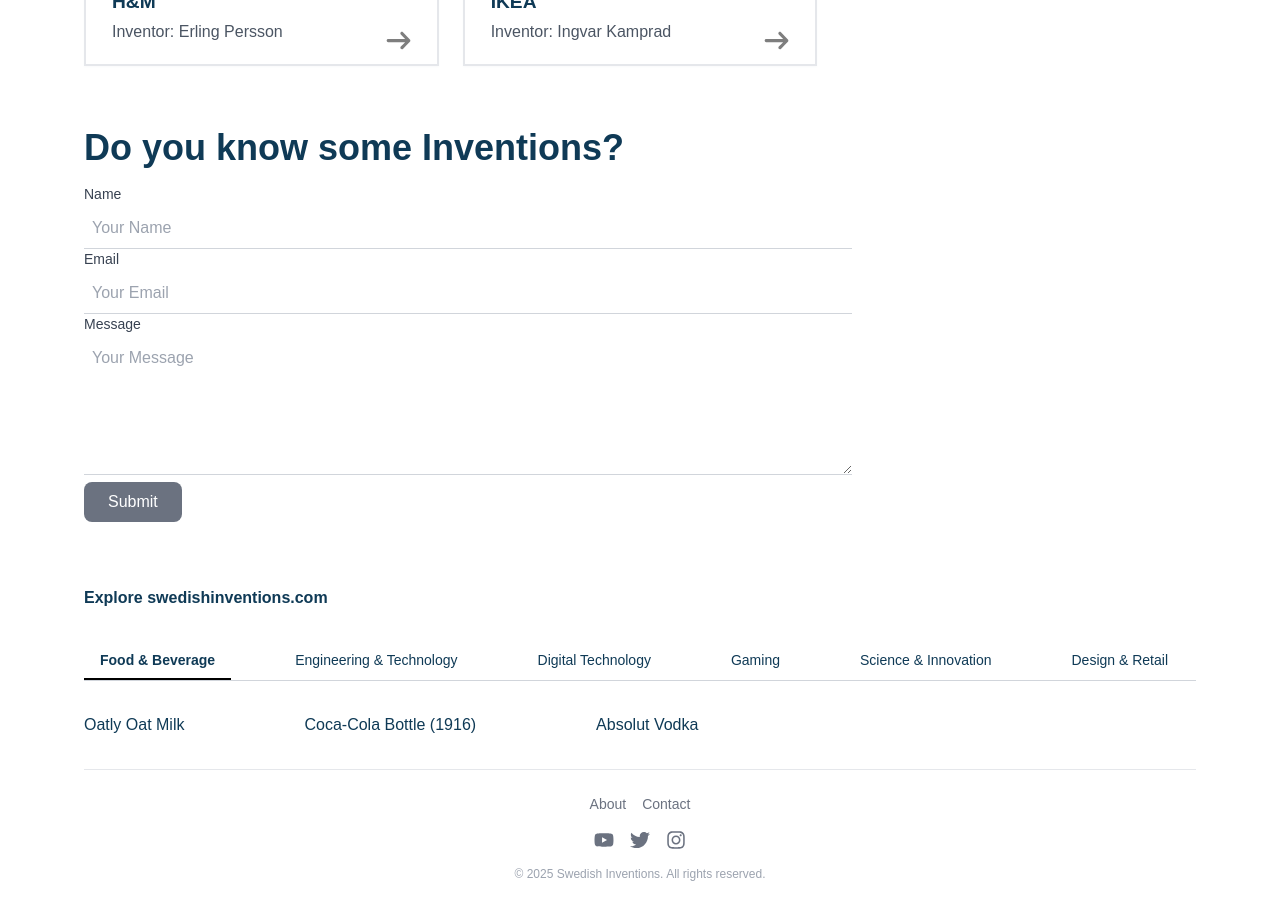
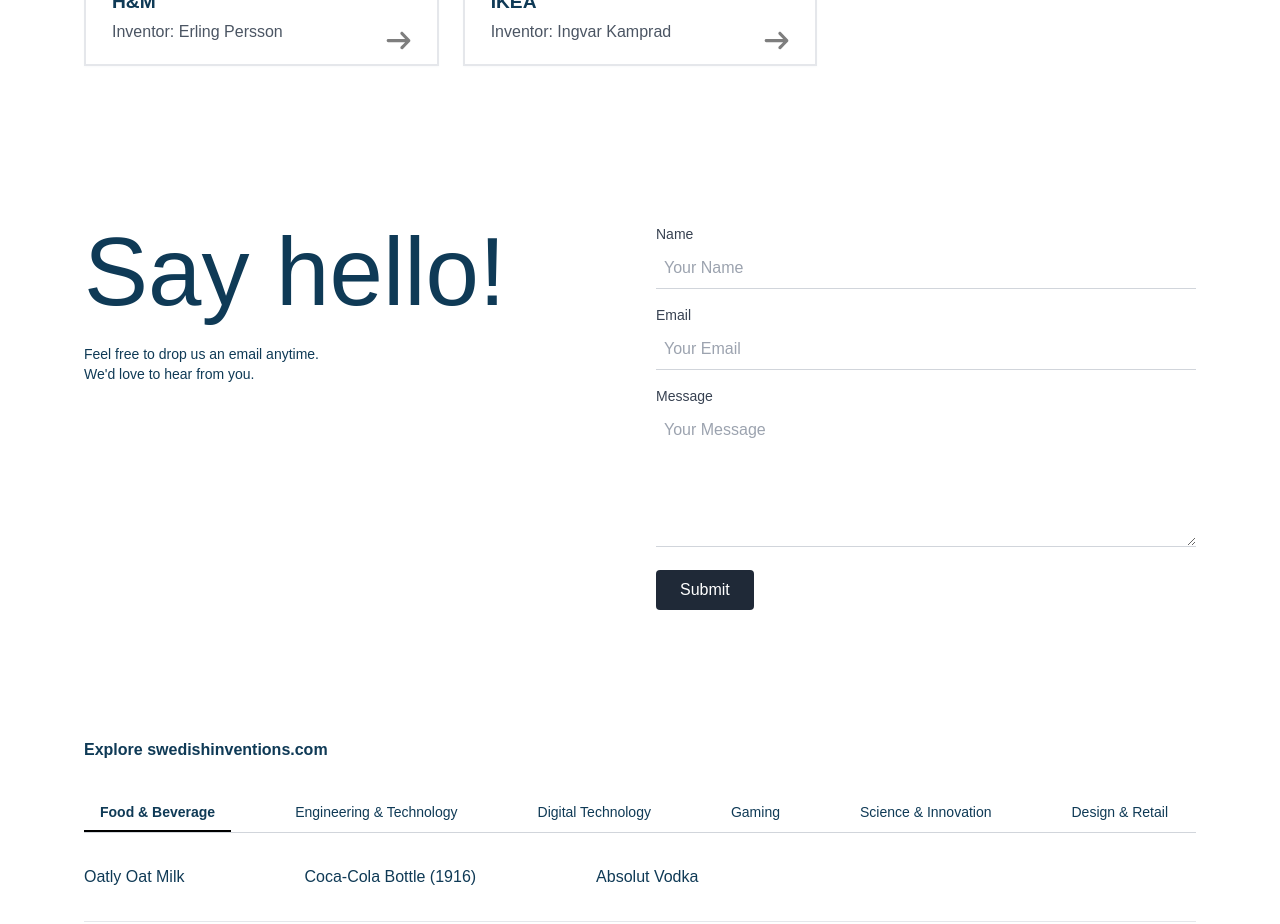
Before and after one commit to koiralaprijun00/swedish-inventions, a Next.js app: page / in a window 1280 px wide. Shown: the part 4020-4944 px from the top of the page. Built offline with nearby package versions, Linux system fonts and the light colour scheme; a web font is replaced by a local one.

Commit message:
Fixed Contact Form Design

```diff
--- a/src/app/ContactForm.tsx
+++ b/src/app/ContactForm.tsx
@@ -1,48 +1,58 @@
-'use client'
+"use client"
 
-import { useState } from "react";
+import { useState } from "react"
 
 const ContactForm = () => {
   const [formData, setFormData] = useState({
     name: "",
     email: "",
-    message: "",
-  });
-  const [status, setStatus] = useState("");
+    message: ""
+  })
+  const [status, setStatus] = useState("")
 
   const handleChange = (e: React.ChangeEvent<HTMLInputElement | HTMLTextAreaElement>) => {
-    setFormData({ ...formData, [e.target.id]: e.target.value });
-  };
+    setFormData({ ...formData, [e.target.id]: e.target.value })
+  }
 
   const handleSubmit = async (e: React.FormEvent) => {
-    e.preventDefault();
+    e.preventDefault()
 
     try {
-      const response = await fetch('/api/send-email', {
-        method: 'POST',
+      const response = await fetch("/api/send-email", {
+        method: "POST",
         headers: {
-          'Content-Type': 'application/json',
+          "Content-Type": "application/json"
         },
-        body: JSON.stringify(formData),
-      });
+        body: JSON.stringify(formData)
+      })
 
       if (response.ok) {
-        setStatus("Email sent successfully!");
-        setFormData({ name: "", email: "", message: "" }); // Clear the form
+        setStatus("Email sent successfully!")
+        setFormData({ name: "", email: "", message: "" }) // Clear the form
       } else {
-        const errorData = await response.json(); // Try to parse error message
-        setStatus(errorData.message || "Failed to send email"); // Display error
+        const errorData = await response.json() // Try to parse error message
+        setStatus(errorData.message || "Failed to send email") // Display error
       }
     } catch (error) {
-      console.error("Error sending email:", error);
-      setStatus("Failed to send email");
+      console.error("Error sending email:", error)
+      setStatus("Failed to send email")
     }
-  };
+  }
 
   return (
-    <form className="max-w-3xl rounded-lg" onSubmit={handleSubmit}>
-      <div>
-        <h2 className="text-4xl font-bold mb-4">Do you know some Inventions?</h2>
+    <div className="flex flex-col md:flex-row md:items-start gap-8 mt-32 mb-32">
+      {/* Left Section - Heading */}
+      <div className="md:w-1/2">
+        <h2 className="text-8xl font-thin">Say hello!</h2>
+        <p className="text-sm font-thin mt-6">
+          Feel free to drop us an email anytime. <br /> We'd love to hear from you.
+        </p>
+      </div>
+
+      {/* Right Section - Form */}
+      <div className="md:w-1/2">
+        <form onSubmit={handleSubmit}>
+          <div className="mb-4">
             <label htmlFor="name" className="block text-sm font-medium text-gray-700 mb-1">
               Name
             </label>
@@ -51,12 +61,13 @@
               id="name"
               value={formData.name}
               onChange={handleChange}
-          className="w-full border-b border-gray-300 p-2 focus:outline-none focus:ring-0 focus:border-gray-500"
               placeholder="Your Name"
-          required // Add validation
+              required
+              className="w-full p-2 border-b border-gray-300 focus:outline-none focus:border-gray-500 transition"
             />
           </div>
-      <div>
+
+          <div className="mb-4">
             <label htmlFor="email" className="block text-sm font-medium text-gray-700 mb-1">
               Email
             </label>
@@ -65,12 +76,13 @@
               id="email"
               value={formData.email}
               onChange={handleChange}
-          className="w-full border-b border-gray-300 p-2 focus:outline-none focus:ring-0 focus:border-gray-500"
               placeholder="Your Email"
-          required // Add validation
+              required
+              className="w-full p-2 border-b border-gray-300 focus:outline-none focus:border-gray-500 transition"
             />
           </div>
-      <div>
+
+          <div className="mb-4">
             <label htmlFor="message" className="block text-sm font-medium text-gray-700 mb-1">
               Message
             </label>
@@ -79,19 +91,24 @@
               rows={5}
               value={formData.message}
               onChange={handleChange}
-          className="w-full border-b border-gray-300 p-2 focus:outline-none focus:ring-0 focus:border-gray-500"
               placeholder="Your Message"
-          required // Add validation
+              required
+              className="w-full p-2 border-b border-gray-300 focus:outline-none focus:border-gray-500 transition"
             />
           </div>
-      <button type="submit" className="bg-gray-500 text-white py-2 px-6 rounded-lg font-medium hover:bg-gray-600 transition duration-300">
+
+          <button type="submit" className="bg-gray-800 text-white py-2 px-6 rounded hover:bg-gray-700 transition">
             Submit
           </button>
-      {status && <p className={`text-sm ${status.startsWith("Email sent") ? "text-green-600" : "text-red-600"} mt-2`}>
+
+          {status &&
+            <p className={`mt-2 text-sm ${status.startsWith("Email sent") ? "text-green-600" : "text-red-600"}`}>
               {status}
             </p>}
         </form>
-  );
-};
+      </div>
+    </div>
+  )
+}
 
-export default ContactForm;
+export default ContactForm
```
Lines whose indentation alone changed are shown as unchanged.
